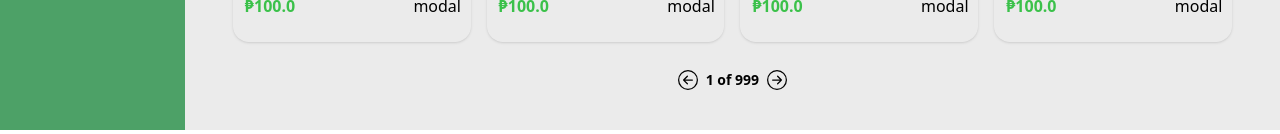
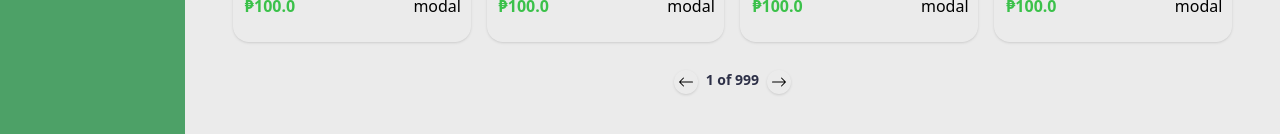
Before and after one commit to RyRyRyRy321/food-delivery-website, a React (Vite) app: page / in a window 1280 px wide. Shown: the part 979-1113 px from the top of the page. Built offline with nearby package versions, Linux system fonts and the light colour scheme.

Commit message:
Redesign page-navigate button

```diff
--- a/src/components/page-navigate.jsx
+++ b/src/components/page-navigate.jsx
@@ -3,16 +3,15 @@ export function PageNavigation(){
     return (
         <div className="flex flex-row space-x-2 justify-center">
 
-            <svg xmlns="http://www.w3.org/2000/svg" width="20" height="20" fill="currentColor" class="bi bi-arrow-left-circle" viewBox="0 0 16 16">
-                <path fill-rule="evenodd" d="M1 8a7 7 0 1 0 14 0A7 7 0 0 0 1 8zm15 0A8 8 0 1 1 0 8a8 8 0 0 1 16 0zm-4.5-.5a.5.5 0 0 1 0 1H5.707l2.147 2.146a.5.5 0 0 1-.708.708l-3-3a.5.5 0 0 1 0-.708l3-3a.5.5 0 1 1 .708.708L5.707 7.5H11.5z"/>
+            <svg className="bi bi-arrow-left rounded-full shadow p-1" xmlns="http://www.w3.org/2000/svg" width="24" height="24" fill="currentColor" viewBox="0 0 16 16">
+                <path fill-rule="evenodd" d="M15 8a.5.5 0 0 0-.5-.5H2.707l3.147-3.146a.5.5 0 1 0-.708-.708l-4 4a.5.5 0 0 0 0 .708l4 4a.5.5 0 0 0 .708-.708L2.707 8.5H14.5A.5.5 0 0 0 15 8z"/>
             </svg>
 
-            <span className="text-sm font-bold">1 of 999</span>
+            <span className="text-sm text-light-dark font-bold">1 of 999</span>
 
-            <svg xmlns="http://www.w3.org/2000/svg" width="20" height="20" fill="currentColor" class="bi bi-arrow-right-circle" viewBox="0 0 16 16">
-                <path fill-rule="evenodd" d="M1 8a7 7 0 1 0 14 0A7 7 0 0 0 1 8zm15 0A8 8 0 1 1 0 8a8 8 0 0 1 16 0zM4.5 7.5a.5.5 0 0 0 0 1h5.793l-2.147 2.146a.5.5 0 0 0 .708.708l3-3a.5.5 0 0 0 0-.708l-3-3a.5.5 0 1 0-.708.708L10.293 7.5H4.5z"/>
+            <svg className = "bi bi-arrow-right rounded-full shadow p-1" xmlns="http://www.w3.org/2000/svg" width="24" height="24" fill="currentColor" viewBox="0 0 16 16">
+                <path fill-rule="evenodd" d="M1 8a.5.5 0 0 1 .5-.5h11.793l-3.147-3.146a.5.5 0 0 1 .708-.708l4 4a.5.5 0 0 1 0 .708l-4 4a.5.5 0 0 1-.708-.708L13.293 8.5H1.5A.5.5 0 0 1 1 8z"/>
             </svg>
-
         </div>
     );
 }
```
